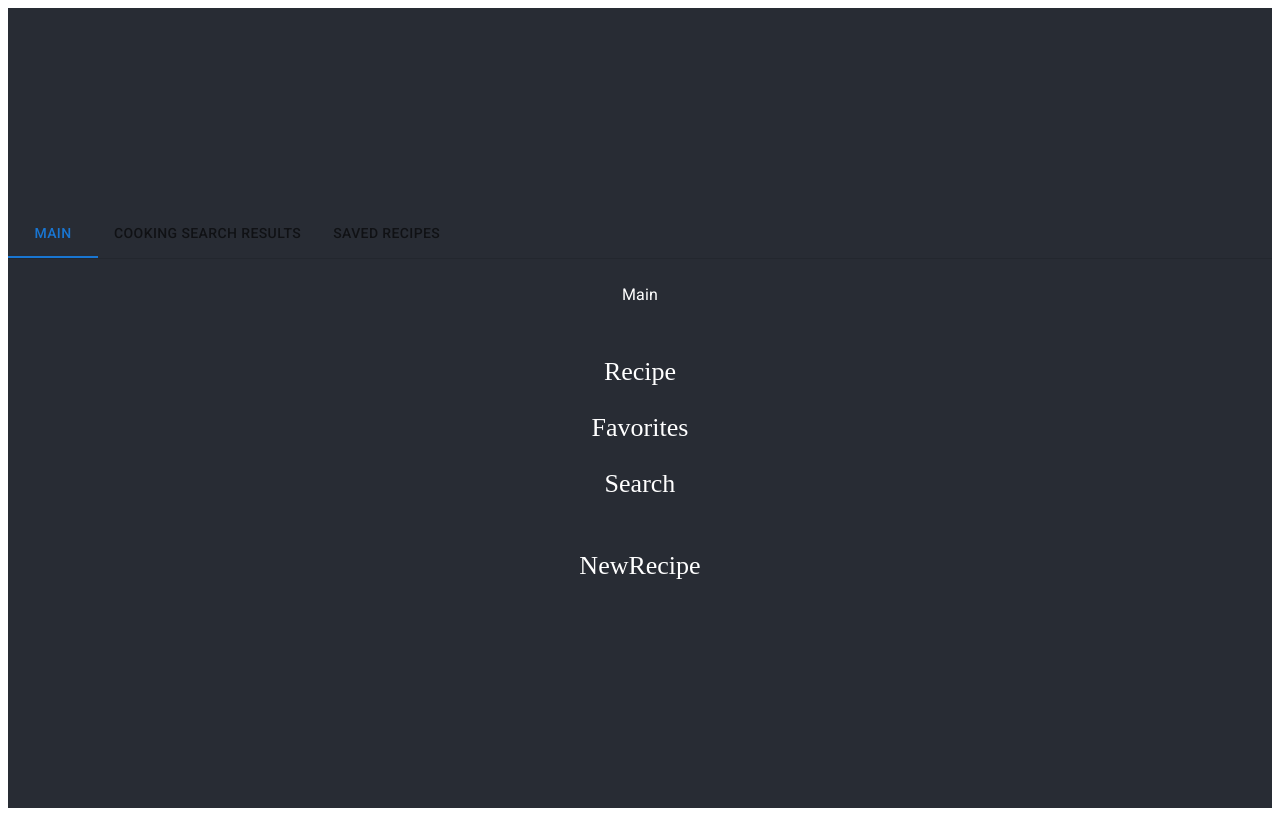
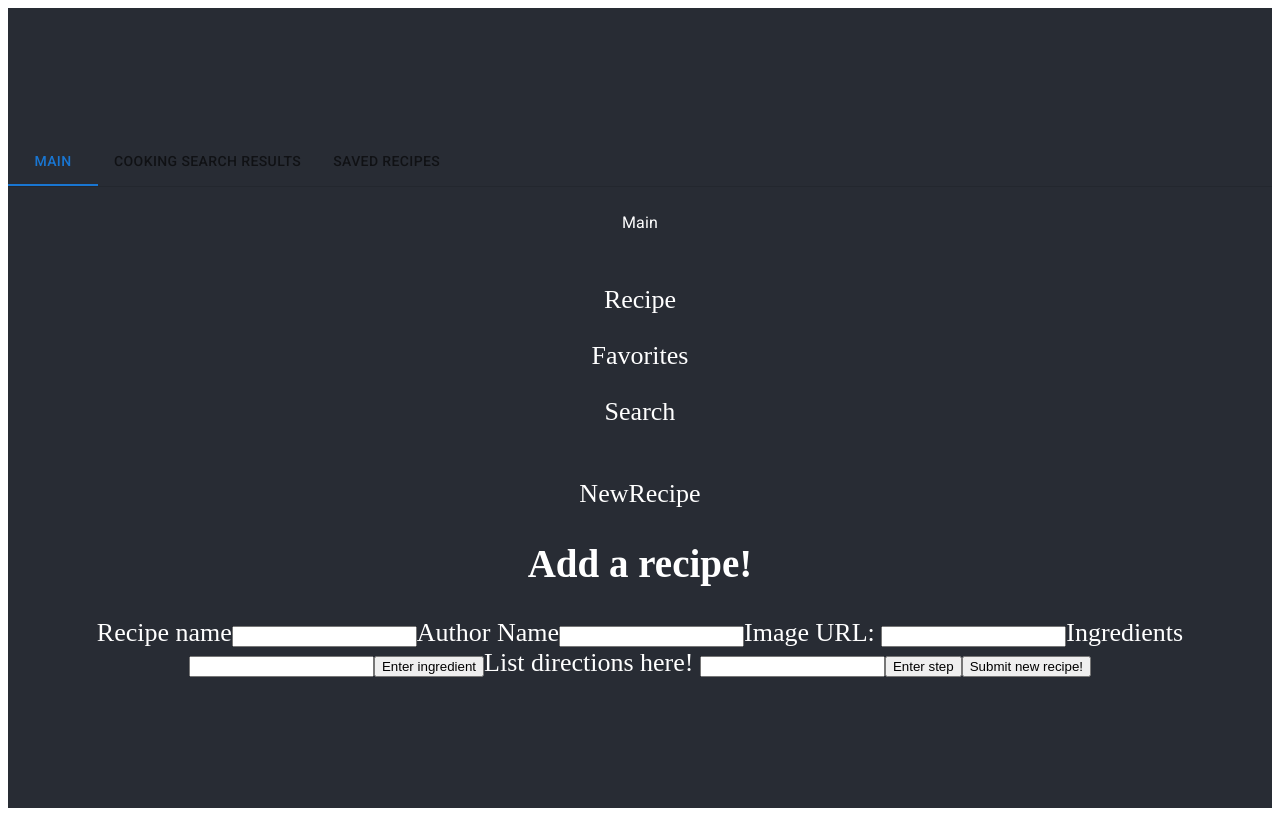
Before and after one commit to mChung89/phase-2-project, a React (Create React App) app: page / in a window 1280 px wide. Built offline with nearby package versions, Linux system fonts and the light colour scheme.

Commit message:
reformatted json

```diff
--- a/src/components/NewRecipe.js
+++ b/src/components/NewRecipe.js
@@ -1,7 +1,59 @@
+import { useState } from 'react'
+
 function NewRecipe() {
+  const defaultState = {
+    name: '',
+    image: '',
+    ingredients: [],
+    directions: [],
+  }
+  const [formData, setFormData] = useState(defaultState)
+  const [author, setAuthor] = useState('')
+
+  function handleChange (e) {
+    const key = e.target.name
+    const value = e.target.value
+    setFormData({...formData, [key]:value})
+  }
+
+  function handleSubmit(e) {
+    e.preventDefault()
+    fetch(`http://localhost:3001/${author}/recipes/`,{
+      method: 'POST',
+      headers: {
+        'Content-Type': 'application/json',
+        Accept: 'application/json'
+      },
+      body: JSON.stringify(formData)
+    })
+  }
+
+  console.log(formData)
   return (
     <div className="App">
       <p>NewRecipe</p>
+      <form onSubmit={handleSubmit}>
+        <h2>Add a recipe!</h2>
+        <label htmlFor='name'>Recipe name</label>
+        <input name='name' onChange={handleChange} value={formData.name}/>
+
+        <label htmlFor='author-name'>Author Name</label>
+        <input name='author_name' onChange={handleChange} value={formData.author_name}/>
+
+        <label htmlFor="image">Image URL: </label>
+        <input onChange={handleChange} value={formData.image} name="image"/>
+
+        <label htmlFor="ingredients">Ingredients </label>
+        <input onChange={handleChange} value={formData.ingredients} name="ingredients" />
+        <button>Enter ingredient</button>
+
+        <label htmlFor="directions">List directions here! </label>
+        <input onChange={handleChange} value={formData.directions} name="directions" />
+        <button>Enter step</button>
+
+        <input type="submit" value="Submit new recipe!" />
+      </form>
+
     </div>
   );
 }
```
Also changed, not shown: sample.json (+8 -3 lines). Lines whose indentation alone changed are shown as unchanged.
